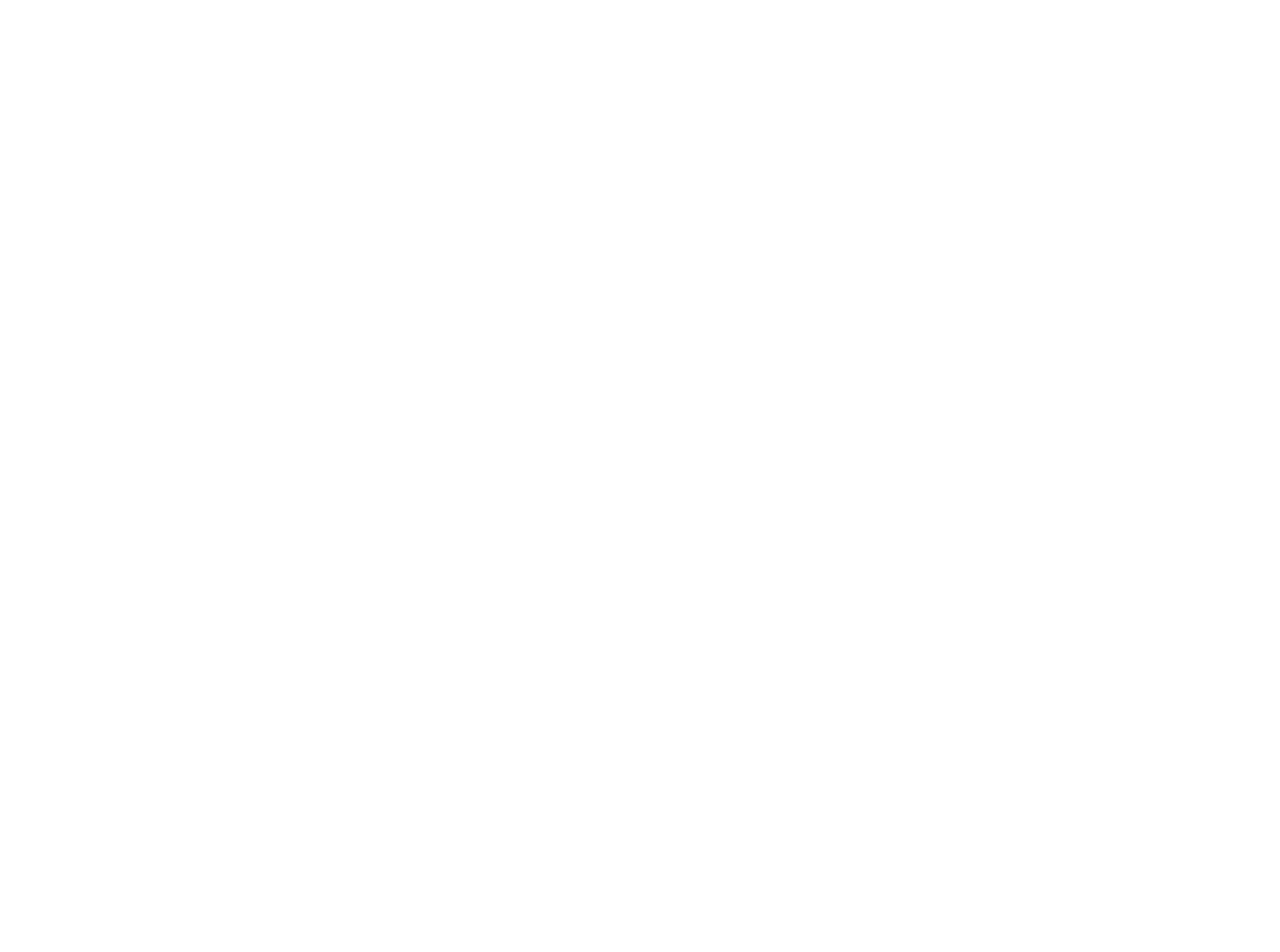
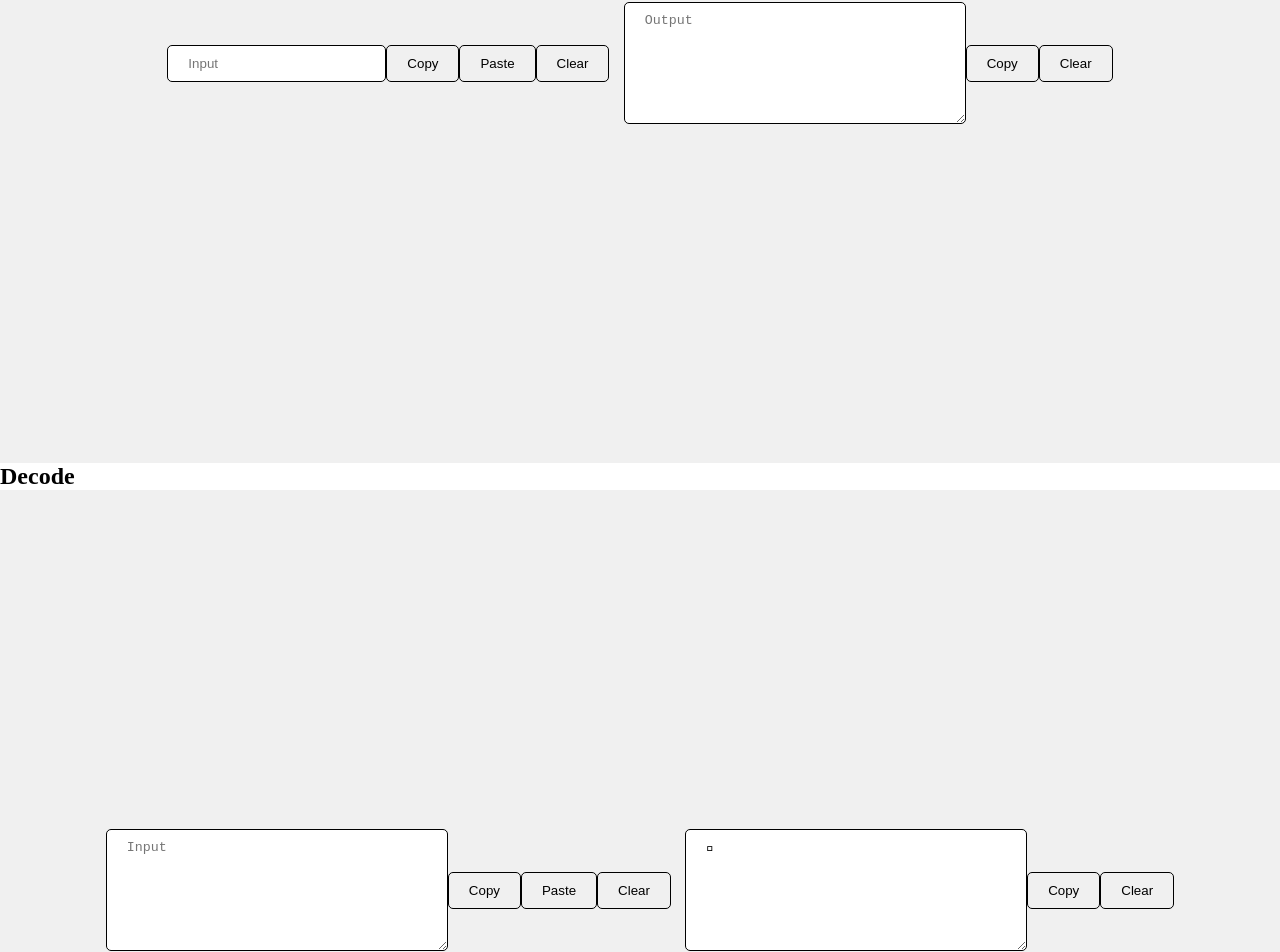
Before and after one commit to Antonako1/rajapinnat, a React (Vite) app: page / in a window 1280 px wide. Shown: the part 401-1353 px from the top of the page. Before the commit the page ends 800 px from the top, so only its background shows below. Built offline with nearby package versions, Linux system fonts and the light colour scheme.

Commit message:
1.3 valmis

```diff
--- a/src/App.tsx
+++ b/src/App.tsx
@@ -1,11 +1,111 @@
+/*+++
+    ENCODER API, CLIPBOARD API
+ ---*/
 import styles from './styles/App.module.css'
+import { useEffect, useState } from 'react'
 
 function App() {
-  return (
-    <div>
+    const [getInput, setInput] = useState<string>('')
+    const [getOutput, setOutput] = useState<string>('')
 
-    </div>
-  )
+    const [getInput2, setInput2] = useState<string>('')
+    const [getOutput2, setOutput2] = useState<string>('')
+
+    useEffect(() => {
+        const encoder = new TextEncoder();
+        setOutput(encoder.encode(getInput).toString());
+    }, [getInput])
+
+    useEffect(() => {
+        const decoder = new TextDecoder();
+        setOutput2(
+            decoder.decode(Uint8Array.from(
+                getInput2.split(',').map(
+                    (x) => parseInt(x)
+                )
+            ))
+        )
+    }, [getInput2])
+
+    return (
+        <div>
+            <h1>Encode & Decode UTF-8 to ASCII. ENCODE ABOVE, DECODE BELOW</h1>
+            <h2>Encode</h2>
+            <div className='MAIN'>
+                <input onChange={
+                    (e) => setInput(e.target.value)
+                } type="text" placeholder='Input'
+                value={getInput}
+                />
+                <button onClick={
+                    () => navigator.clipboard.writeText(getInput)
+                }>Copy</button>
+                <button onClick={
+                    () => navigator.clipboard.readText().then(
+                        (text) => setInput(text))
+                }>Paste</button>
+                <button
+                onClick={
+                    () => setInput('')
+                }>Clear</button>
+
+
+                <div className='EMPTY'><p>aa</p></div>
+
+
+                <textarea onChange={
+                    (e) => setOutput(e.target.value)
+                }
+                value={getOutput}
+                placeholder='Output'/>
+                <button onClick={
+                    () => navigator.clipboard.writeText(getOutput)
+                }>Copy</button>
+                <button onClick={
+                    () => setOutput('')
+                }>Clear</button>
+            </div>
+
+
+
+
+            <h2>Decode</h2>
+            <div className='MAIN'>
+                <textarea onChange={
+                    (e) => setInput2(e.target.value)
+                }
+                value={getInput2}
+                placeholder='Input'/>
+                <button onClick={
+                    () => navigator.clipboard.writeText(getInput2)
+                }>Copy</button>
+                <button onClick={
+                    () => navigator.clipboard.readText().then(
+                        (text) => setInput2(text))
+                }>Paste</button>
+                <button onClick={
+                    () => setInput2('')
+                }>Clear</button>
+
+                <div className='EMPTY'><p>aa</p></div>
+
+                <textarea onChange={
+                    (e) => setOutput2(e.target.value)
+                }
+                value={getOutput2}
+                placeholder='Output'/>
+                <button onClick={
+                    () => navigator.clipboard.writeText(getOutput2)
+                }>Copy</button>
+                <button onClick={
+                    () => setOutput2('')
+                }>Clear</button>
+
+
+            </div>
+        </div>
+
+    )
 }
 
 export default App
--- a/src/index.css
+++ b/src/index.css
@@ -2,3 +2,45 @@
   margin: 0;
   padding: 0;
 }
+.MAIN{
+  display: flex;
+  justify-content: center;
+  align-items: center;
+  height: 100vh;
+  width: 100vw;
+  background-color: #f0f0f0;
+}
+.EMPTY{
+  display: flex;
+  flex-direction: column;
+  justify-content: center;
+  align-items: center;
+  gap: 20px;
+}
+.EMPTY p {
+  color: #f0f0f0;
+  background-color: #f0f0f0;
+}
+button{
+  padding: 10px 20px;
+  background-color: #f0f0f0;
+  border: 1px solid #000;
+  border-radius: 5px;
+  cursor: pointer;
+}
+button:hover{
+  background-color: #000;
+  color: #fff;
+}
+input{
+  padding: 10px 20px;
+  border: 1px solid #000;
+  border-radius: 5px;
+}
+textarea{
+  padding: 10px 20px;
+  border: 1px solid #000;
+  border-radius: 5px;
+  width: 300px;
+  height: 100px;
+}
```
